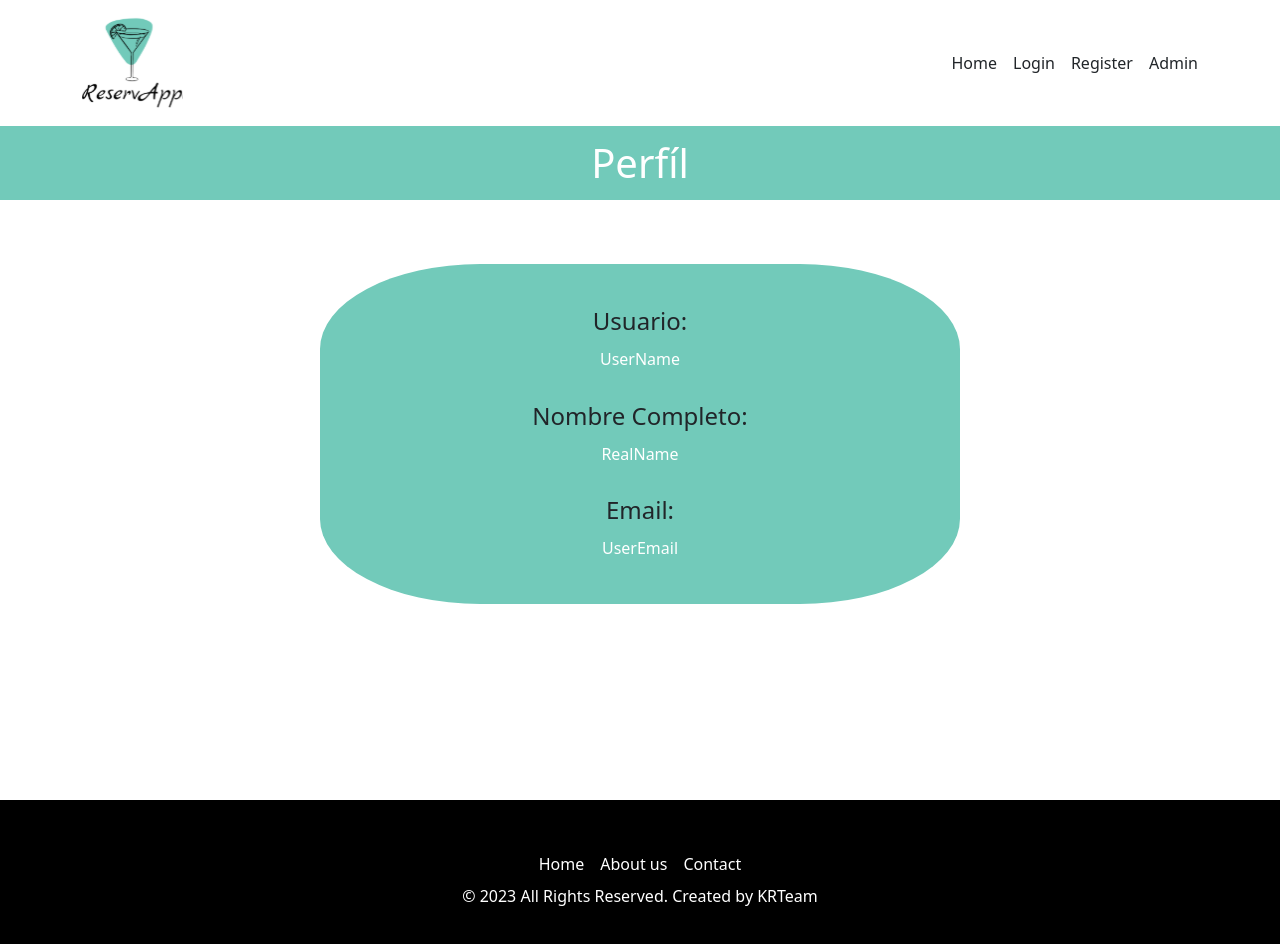
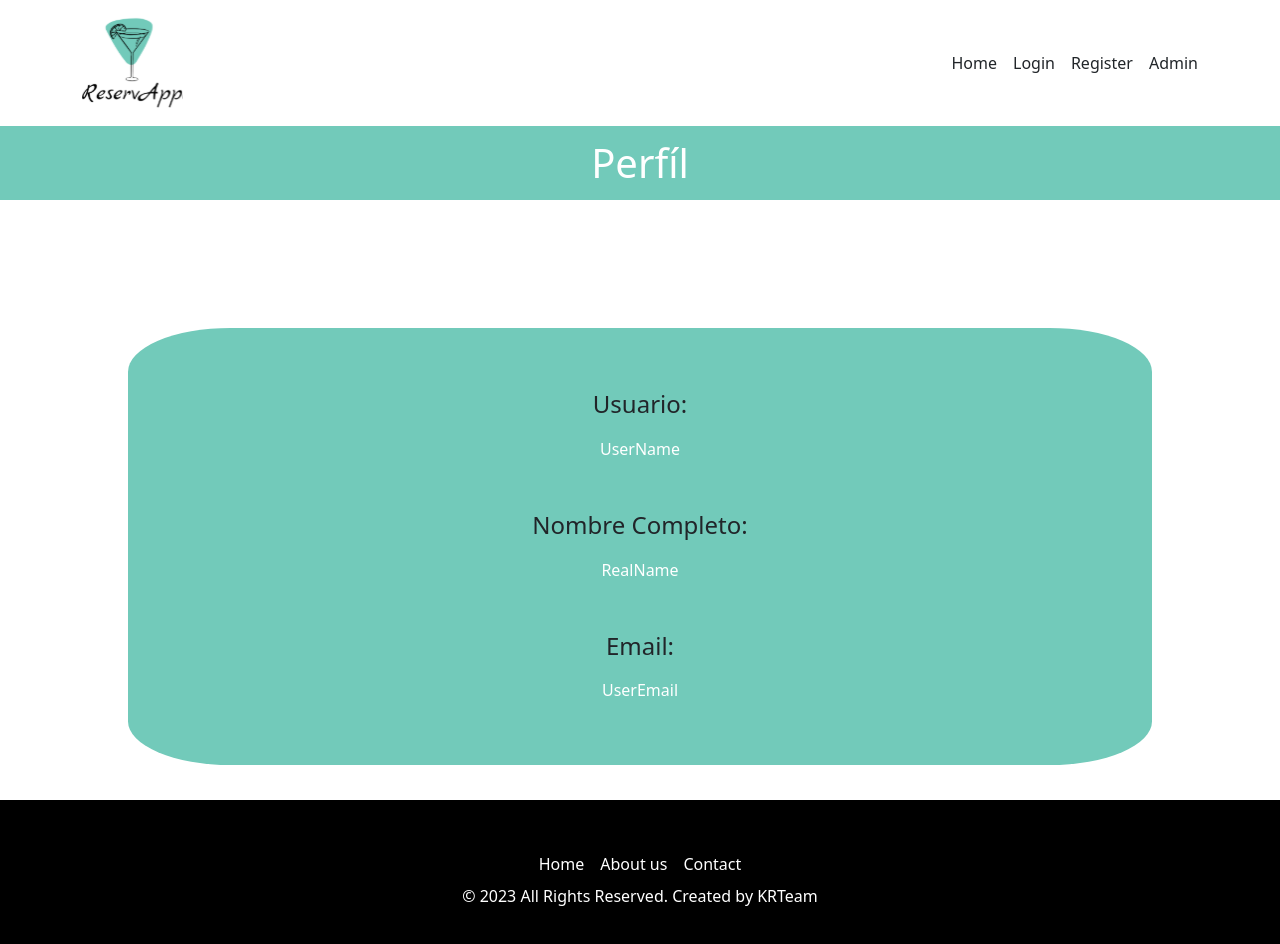
Before and after one commit to rmastudillo/KRTeam, a Vue app: page /profile in a window 1280 px wide. Shown: the top 944 px of the page. Built offline with nearby package versions, Linux system fonts and the light colour scheme.

Commit message:
ahora se vé mejor la vista para pantallas pequeñas

```diff
--- a/src/components/user_profile/UserProfile.vue
+++ b/src/components/user_profile/UserProfile.vue
@@ -29,7 +29,7 @@
     </div>
 </template>
 
-<style lang="scss" scoped>
+<style lang="css" scoped>
 .titulo {
     background: #72caba;
     padding: 1%;
@@ -38,13 +38,18 @@
 }
 #infobox {
     background: #72caba;
-    border-radius: 25%;
+    border-radius: 10%;
     text-align: center;
     padding: 1%;
-    width: 50%;
-    margin-top: 5%;
+    width: 80%;
+    margin-top: 10%;
     margin-left: auto;
     margin-right: auto;
+    @media screen(lg) {
+        margin-top: 5%;
+        width: 50%;
+        ;
+    }
 }
 
 #infobox p {
```
